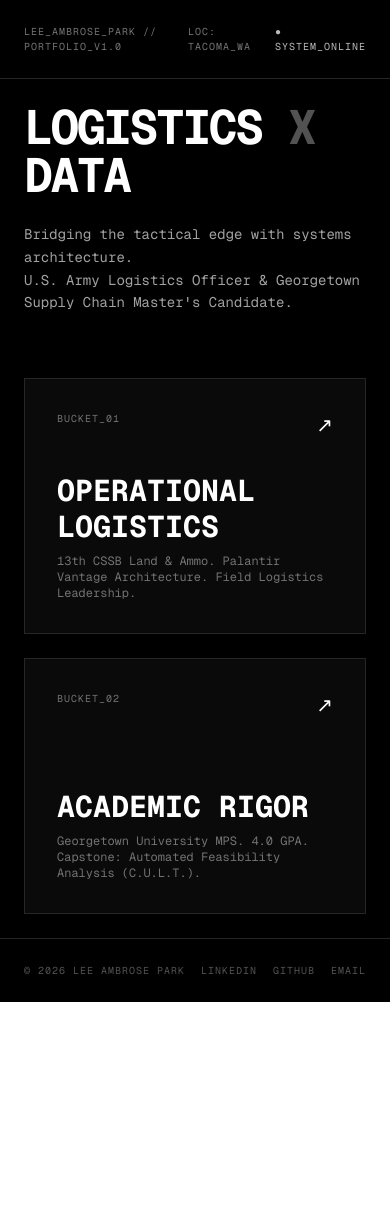
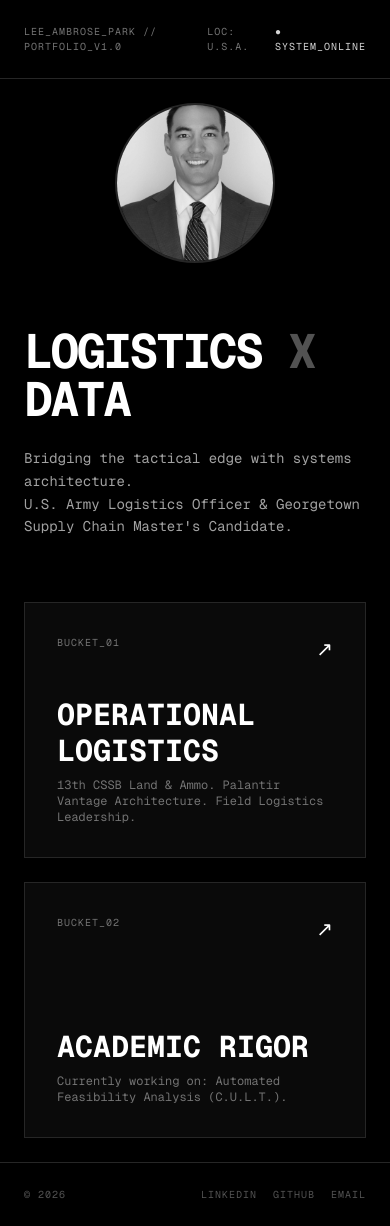
Before and after one commit to LeeAmbrosePark/portfolio-lee, a Next.js app: page / in a window 390 px wide. Before the commit the page ends 1002 px from the top, so only its background shows below. Built offline with nearby package versions, Linux system fonts and the light colour scheme.

Commit message:
Update links and remove bio

```diff
--- a/app/page.tsx
+++ b/app/page.tsx
@@ -1,4 +1,5 @@
 import Link from 'next/link';
+import Image from 'next/image';
 
 export default function Home() {
   return (
@@ -8,7 +9,7 @@ export default function Home() {
       <header className="border-b border-neutral-800 p-6 flex justify-between items-center text-[10px] tracking-widest uppercase text-neutral-500">
         <div>Lee_Ambrose_Park // Portfolio_v1.0</div>
         <div className="flex gap-6">
-          <span>Loc: Tacoma_WA</span>
+          <span>Loc: U.S.A.</span>
           <span className="text-white animate-pulse">● System_Online</span>
         </div>
       </header>
@@ -16,7 +17,21 @@ export default function Home() {
       {/* 2. MAIN INTRO SECTION */}
       <main className="flex-grow flex flex-col justify-center p-6 md:p-12 lg:p-24 max-w-7xl mx-auto w-full">
 
-        <div className="mb-16">
+        <div className="mb-16 flex flex-col md:flex-row gap-12 items-center md:items-start">
+
+          {/* PROFILE PHOTO */}
+          <div className="relative w-40 h-40 md:w-56 md:h-56 shrink-0 rounded-full overflow-hidden border-2 border-neutral-800 group">
+            <Image
+              src="/my-photo.jpg"
+              alt="Lee Ambrose Park"
+              fill
+              className="object-cover grayscale group-hover:grayscale-0 transition-all duration-500"
+              priority
+            />
+          </div>
+
+          {/* HEADLINE TEXT */}
+          <div className="flex flex-col justify-center h-full pt-4">
             <h1 className="text-5xl md:text-8xl font-bold tracking-tighter mb-6">
               LOGISTICS <span className="text-neutral-600">X</span> DATA
             </h1>
@@ -25,11 +40,12 @@ export default function Home() {
               U.S. Army Logistics Officer & Georgetown Supply Chain Master's Candidate.
             </p>
           </div>
+        </div>
 
         {/* 3. THE TWO BUCKETS (NAVIGATION) */}
         <div className="grid grid-cols-1 md:grid-cols-2 gap-6 w-full">
 
-          {/* OPERATIONAL */}
+          {/* BUCKET I: OPERATIONAL */}
           <Link href="/army-logistics" className="group relative block h-64 md:h-80 border border-neutral-800 bg-neutral-950 p-8 hover:bg-white hover:border-white transition-all duration-300">
             <div className="flex flex-col h-full justify-between relative z-10">
               <div className="flex justify-between items-start">
@@ -50,7 +66,7 @@ export default function Home() {
             </div>
           </Link>
 
-          {/* ACADEMICS */}
+          {/* BUCKET II: ACADEMICS */}
           <Link href="/academics" className="group relative block h-64 md:h-80 border border-neutral-800 bg-neutral-950 p-8 hover:bg-white hover:border-white transition-all duration-300">
             <div className="flex flex-col h-full justify-between relative z-10">
               <div className="flex justify-between items-start">
@@ -65,7 +81,7 @@ export default function Home() {
                   ACADEMIC RIGOR
                 </h2>
                 <p className="text-xs text-neutral-500 group-hover:text-neutral-800 transition-colors max-w-xs">
-                  Georgetown University MPS. 4.0 GPA. Capstone: Automated Feasibility Analysis (C.U.L.T.).
+                  Currently working on: Automated Feasibility Analysis (C.U.L.T.).
                 </p>
               </div>
             </div>
@@ -76,11 +92,23 @@ export default function Home() {
 
       {/* 4. FOOTER */}
       <footer className="border-t border-neutral-800 p-6 text-[10px] text-neutral-600 uppercase tracking-widest flex justify-between">
-        <div>© 2026 Lee Ambrose Park</div>
+        <div>© 2026</div>
         <div className="flex gap-4">
-          <a href="#" className="hover:text-white transition-colors">LinkedIn</a>
+          <a
+            href="https://www.linkedin.com/in/leepark/"
+            target="_blank"
+            rel="noopener noreferrer"
+            className="hover:text-white transition-colors"
+          >
+            LinkedIn
+          </a>
           <a href="#" className="hover:text-white transition-colors">GitHub</a>
-          <a href="#" className="hover:text-white transition-colors">Email</a>
+          <a
+            href="mailto:lap118@georgetown.edu"
+            className="hover:text-white transition-colors"
+          >
+            Email
+          </a>
         </div>
       </footer>
 
```
Lines whose indentation alone changed are shown as unchanged.
